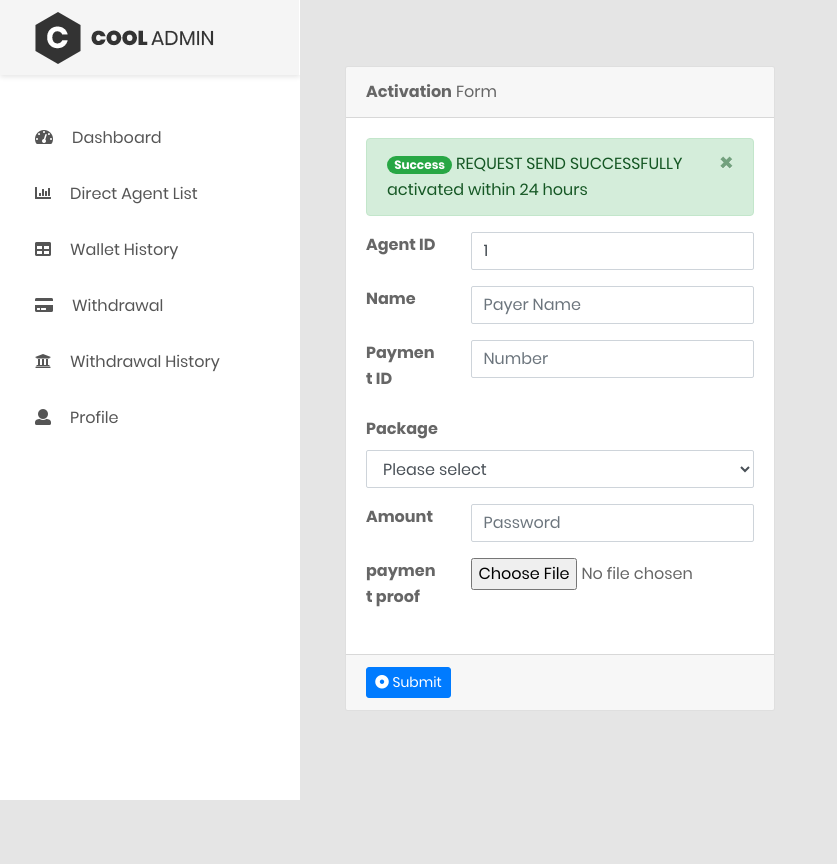
After one commit to MADHAVAN5/mlm-autopool, a PHP site: page /activation_req.php in a window 1280 px wide. The commit adds this page. Shown: the whole page, without its empty margins (0-837 px from the left). Run offline with PHP 8.4, Linux system fonts and the light colour scheme; the visitor is signed in with stand-in values (Sample User, id 1).

Commit message:
activation_req

```diff
--- /dev/null
+++ b/activation_req.php
@@ -0,0 +1,159 @@
+<?php
+require_once("./resources/connection_build.php");
+require_once("./resources/check_login.php");
+?>
+<!DOCTYPE html>
+<html lang="en">
+
+<head>
+    <!-- Required meta tags-->
+    <meta charset="UTF-8">
+    <meta name="viewport" content="width=device-width, initial-scale=1, shrink-to-fit=no">
+    <meta name="description" content="au theme template">
+    <meta name="author" content="Hau Nguyen">
+    <meta name="keywords" content="au theme template">
+
+    <!-- Title Page-->
+    <title>Dashboard</title>
+
+    <?php require_once("./resources/header_links.php"); ?>
+
+</head>
+
+<body class="animsition">
+    <div class="page-wrapper">
+        <!-- HEADER MOBILE-->
+        <?php include("./resources/navbar.php"); ?>
+
+        <!-- PAGE CONTAINER-->
+        <div class="page-container">
+
+            <!-- MAIN CONTENT-->
+            <div class="main-content">
+                <div class="section__content section__content--p30">
+                    <!-- <section class="container-fluid statistic statistic2"> -->
+                    <div class="container">
+                        <div class="row m-t-30">
+                            <div class="col-lg-6">
+                                <div class="card">
+                                    <div class="card-header">
+                                        <strong>Activation</strong> Form
+                                    </div>
+                                    <form action="./request_handler.php" method="post" enctype="multipart/form-data" class="form-horizontal">
+                                        <div class="card-body card-block">
+                                            <?php
+                                            if (isset($_SESSION['status'])) {
+                                                if ($_SESSION['status'] == 4) {
+                                            ?>
+                                                    <div class="sufee-alert alert with-close alert-success alert-dismissible fade show">
+                                                        <span class="badge badge-pill badge-success">Success</span>
+                                                        REQUEST SEND SUCCESSFULLY
+                                                        activated within 24 hours
+                                                        <button type="button" class="close" data-dismiss="alert" aria-label="Close">
+                                                            <span aria-hidden="true">&times;</span>
+                                                        </button>
+                                                    </div>
+                                                <?php
+                                                } else {
+                                                ?>
+                                                    <div class="sufee-alert alert with-close alert-danger alert-dismissible fade show">
+                                                        <span class="badge badge-pill badge-danger">Alert</span>
+                                                        <?php
+                                                        if ($_SESSION['status'] == 1) {
+                                                            echo "USER ID DOES NOT EXISTS";
+                                                        } elseif ($_SESSION['status'] == 2) {
+                                                            echo "USER ID ALREADY ACTIVATED";
+                                                        } else {
+                                                            echo "PIN NOT VALID";
+                                                        }
+                                                        ?>
+                                                        <button type="button" class="close" data-dismiss="alert" aria-label="Close">
+                                                            <span aria-hidden="true">&times;</span>
+                                                        </button>
+                                                    </div>
+                                            <?php
+                                                }
+
+                                                unset($_SESSION['status']);
+                                            }
+                                            ?>
+                                            <div class="row form-group">
+                                                <div class="col col-md-3">
+                                                    <label class=" form-control-label">Agent ID</label>
+                                                </div>
+                                                <div class="col-12 col-md-9">
+                                                    <input type="text" id="text-input" name="agent_id" value="<?php echo $my_id; ?>" class="form-control">
+                                                </div>
+                                            </div>
+                                            <div class="row form-group">
+                                                <div class="col col-md-3">
+                                                    <label for="text-input" class="form-control-label">Name</label>
+                                                </div>
+                                                <div class="col-12 col-md-9">
+                                                    <input type="text" id="text-input" name="payer_name" placeholder="Payer Name" class="form-control" required>
+                                                </div>
+                                            </div>
+                                            <div class="row form-group">
+                                                <div class="col col-md-3">
+                                                    <label for="email-input" class=" form-control-label">Payment ID</label>
+                                                </div>
+                                                <div class="col-12 col-md-9">
+                                                    <input type="text" id="id-input" name="payment_id" placeholder="Number" class="form-control" required>
+                                                </div>
+                                            </div>
+                                            <div class="row form-group">
+                                                <div class="col col-md-3">
+                                                    <label for="select" class=" form-control-label">Package</label>
+                                                </div>
+                                                <div class="col-12 col-m d-9">
+                                                    <select name="package" id="select" class="form-control">
+                                                        <option value="">Please select</option>
+                                                        <option value="b-silver">Basic-Silver</option>
+                                                        <option value="b-gold">Basic-Gold</option>
+                                                        <option value="b-diamond">Basic-Diamond</option>
+                                                        <option value="b-platinum">Basic-Platinum</option>
+                                                        <option value="p-silver">Premium-Silver</option>
+                                                        <option value="p-gold">Premium-Gold</option>
+                                                        <option value="p-diamond">Premium-Diamond</option>
+                                                    </select>
+                                                </div>
+                                            </div>
+                                            <div class="row form-group">
+                                                <div class="col col-md-3">
+                                                    <label for="password-input" class="form-control-label">Amount</label>
+                                                </div>
+                                                <div class="col-12 col-md-9">
+                                                    <input type="text" id="password-input" name="amt" placeholder="Password" class="form-control" required>
+                                                </div>
+                                            </div>
+                                            <div class="row form-group">
+                                                <div class="col col-md-3">
+                                                    <label for="file-input" class=" form-control-label">payment proof</label>
+                                                </div>
+                                                <div class="col-12 col-md-9">
+                                                    <input type="file" id="file-input" name="img_input" class="form-control-file">
+                                                </div>
+                                            </div>
+
+                                        </div>
+                                        <div class="card-footer">
+                                            <button type="submit" name="activation_req_btn" class="btn btn-primary btn-sm">
+                                                <i class="fa fa-dot-circle-o"></i> Submit
+                                            </button>
+                                        </div>
+                                    </form>
+                                </div>
+                            </div>
+                        </div>
+                    </div>
+
+                    <!-- END MAIN CONTENT-->
+                    <!-- END PAGE CONTAINER-->
+                </div>
+            </div>
+        </div>
+        <?php require_once("./resources/footer_links.php") ?>
+</body>
+
+</html>
+<!-- end document-->
```
Also changed, not shown: activation.php (+19 -1 lines), package.php (+4 -4 lines), request_handler.php (+21 -1 lines), resources/function.php (+7 -0 lines), admin/images/payment_proof/istockphoto-936965874-612x612.jpg (added), images/icon/Untitled-1.jpg (deleted), images/icon/avatar-01.jpg (deleted), images/icon/avatar-02.jpg (deleted), images/icon/avatar-03.jpg (deleted), images/icon/avatar-04.jpg (deleted), images/icon/avatar-05.jpg (deleted), images/icon/avatar-06.jpg (deleted), images/icon/avatar-big-01.jpg (deleted).
